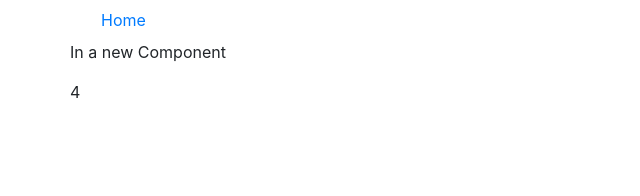
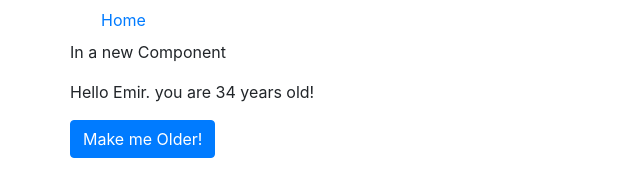
Before and after one commit to emirdemiraslan/react-begin, a React app: page / in a window 1280 px wide. Shown: the whole page, without its empty margins (0-640 px from the left). Built offline with nearby package versions, Linux system fonts and the light colour scheme.

Commit message:
State Changes Done

```diff
--- a/package.json
+++ b/package.json
@@ -23,6 +23,7 @@
   },
   "homepage": "https://github.com/emirdemiraslan/react-begin#readme",
   "dependencies": {
+    "prop-types": "^15.6.0",
     "react": "^16.1.0",
     "react-dom": "^16.1.0"
   },
--- a/src/app/components/Home.js
+++ b/src/app/components/Home.js
@@ -1,12 +1,37 @@
 import React from "react";
+import PropTypes from "prop-types";
 
 export class Home extends React.Component {
+  constructor(props) {
+    super();
+    this.state = {
+      age: props.initialAge,
+    };
+
+    this.name = props.name;
+  }
+
+  onMakeOlder() {
+    this.setState({
+      age: this.state.age + 3
+    });
+
+  }
   render() {
+
     return(
       <div>
         <p>In a new Component</p>
-        {2+2}
+        <p>Hello {this.name}. you are {this.state.age} years old!</p>
+        <button onClick={this.onMakeOlder.bind(this)} className="btn btn-primary">Make me Older!</button>
+
+
       </div>
-    )
+    );
   }
 }
+
+Home.propTypes = {
+  name:PropTypes.string,
+  age:PropTypes.number,
+}
--- a/src/app/index.js
+++ b/src/app/index.js
@@ -16,7 +16,7 @@ class App extends React.Component {
 
         <div className="row">
           <div className="col-xs-10 col-xs-offset-1">
-            <Home/>
+            <Home name={"Emir"} initialAge={34} />
           </div>
         </div>
       </div>
```
Also changed, not shown: dist/index.html, 1 other file.
